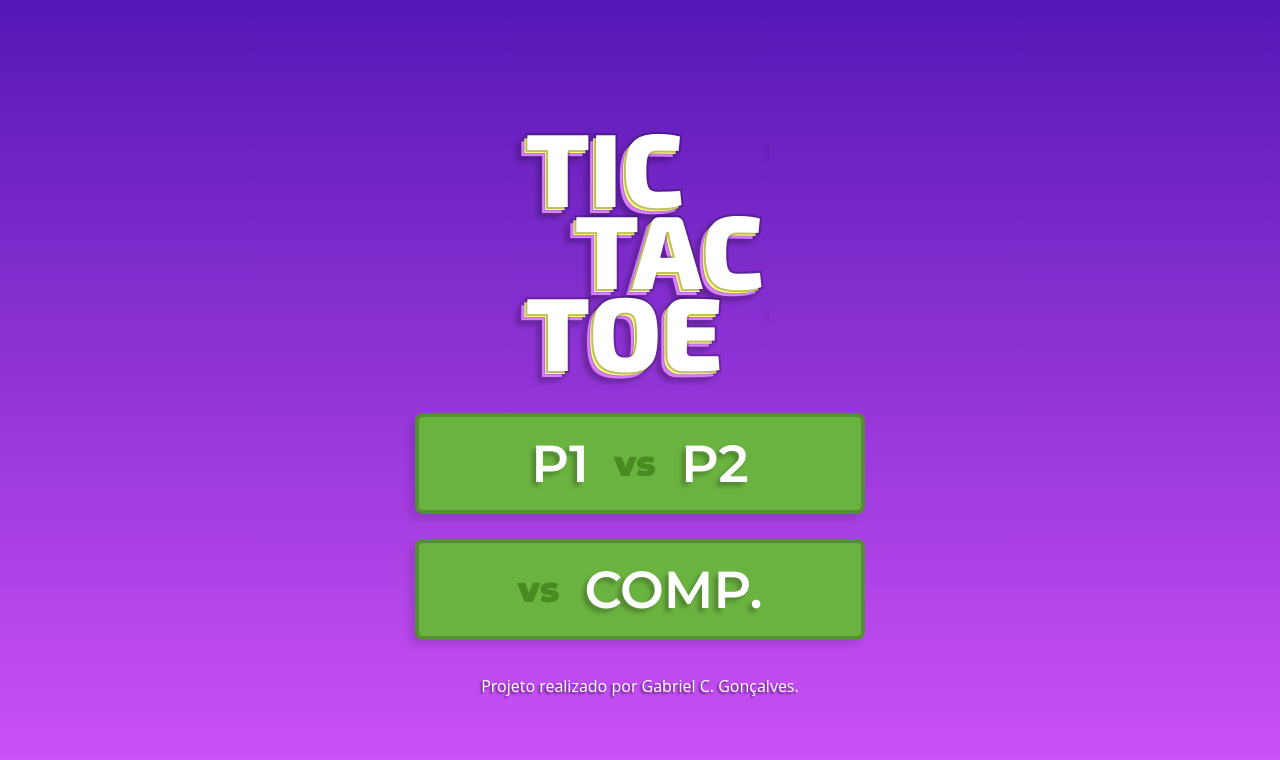
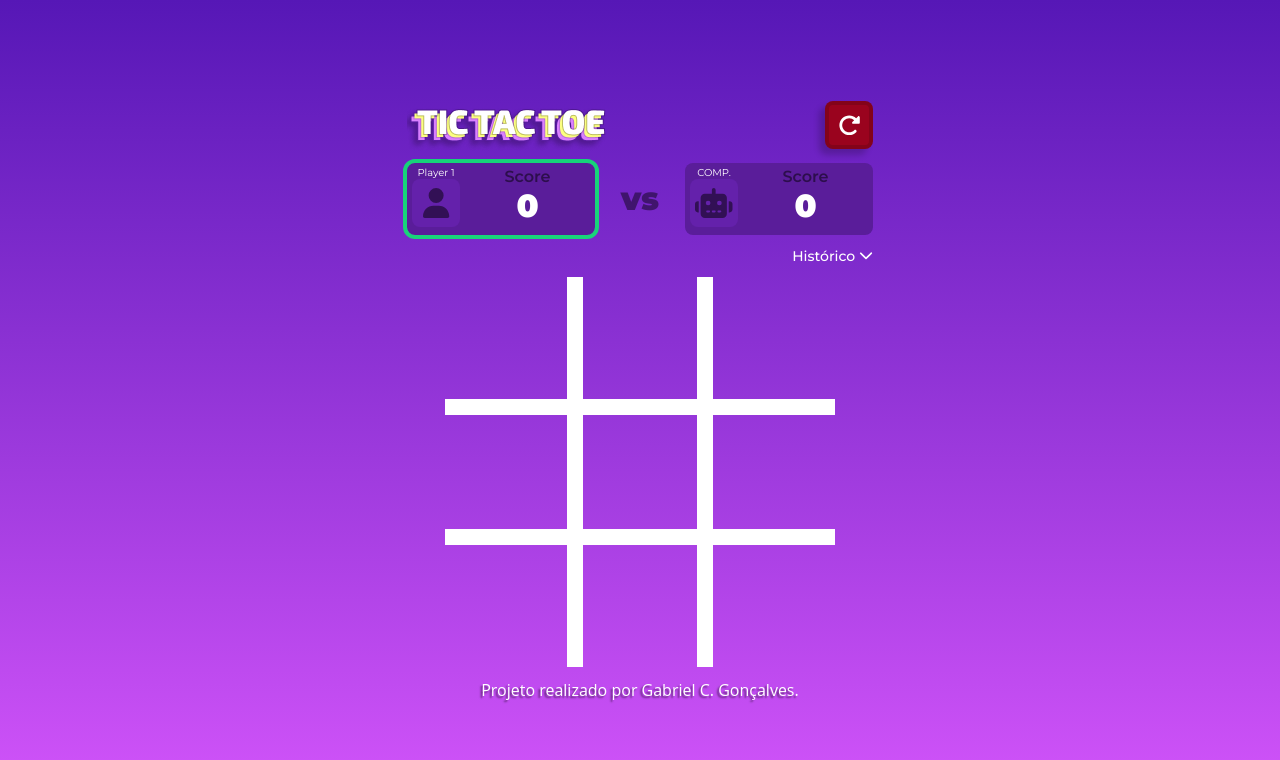
Before and after one commit to elcarvalhogoncalves/Tic-Tac-Toe, a React (Vite) app: page /play in a window 1280 px wide. Shown: the top 760 px of the page. Built offline with nearby package versions, Linux system fonts and the light colour scheme.

Commit message:
Modelo com contexto

```diff
--- a/src/App.tsx
+++ b/src/App.tsx
@@ -1,66 +1,50 @@
 import { useState } from 'react'
 import { BrowserRouter, Routes , Route, Link } from "react-router-dom"
+import { Outlet } from 'react-router-dom'
+import tttContext from './context/TicTacToe.ts'
 import './App.css'
 
 // Paginas
 import Home from "./pages/Home/index.tsx"
-import Pick from "./pages/Choice/"
-import Play from "./pages/Play/"
+import Pick from "./pages/Choice/index.tsx"
+import Play from "./pages/Play/index.tsx"
 
 import Footer from "./components/Footer.tsx"
 
+interface IGame{
+  players: string[],
+  turn:number,
+  bot:boolean,
+  jogadaBot:number,
+  pick: string[],
+  score: number[],
+  historico: never[],
+  table: string[],
+  winner: never[],
+}
+
 function App() {
-  const [paginaAtual, setPaginaAtual] = useState(1);
+  const [game, setGame] = useState<IGame>(
+    {
+      players: ['Player 1','COMP.'],
+      turn:0,
+      bot:true,
+      jogadaBot:10,
+      pick: ['x','o'],
+      score: [0,0],
+      historico:[],
+      table: ['', '', '', '', '', '', '', '', ''],
+      winner: [],
+    }
+  );
 
-
-  const [historico, setHistorico] = useState([]);
-  const [bot, setBot] = useState(0);
-  const [turn, setTurn] = useState(0)
-
-  const [players, setPlayers] = useState([{nome:'', pick:'', score:''},{nome:'', pick:'', score:0}])
-
-  const reset = (e: any) => {
-    console.log(e)
-    const attPlayers = [{nome:'Player 1', pick:e, score: 0},{nome:(bot === 0 ? 'Player 2' : 'Comp'), pick:!e, score: 0}]
-    setPlayers(attPlayers)
-    setHistorico([])
-    setTurn(0)
-  };
-
-  const turnChange = () => {
-    turn === 0 ? setTurn(1) : setTurn(0)
-  }
-
-  const setAdversario = (e: any) => {
-    e === 0 ? setBot(0):setBot(1);
-  }
-
-  const whatPickOne = (e: any) => {
-    const attPlayers = [{nome:'Player 1', pick:e, score: 0},{nome:(bot === 0 ? 'Player 2' : 'Comp'), pick:!e, score: 0}]
-    setPlayers(attPlayers)
-  };
-
-  let paginaRenderizada
-
-    switch(paginaAtual) {
-      case 1:
-        paginaRenderizada = <Home paginaAtual={setPaginaAtual} adversario={setAdversario} />;
-        break
-      case 2:
-        paginaRenderizada = <Pick paginaAtual={setPaginaAtual} pick={whatPickOne} />;
-        break
-      case 3:
-        paginaRenderizada = <Play reset={reset} paginaAtual={setPaginaAtual} turn={turn} pick={players} turnChange={turnChange} />;
-        break
-      default:
-        paginaRenderizada = null;
-        console.log("Erro")
-    }
-
-  return (
+  console.log(game)
+   return (
     <main>
       <div>
-      {paginaRenderizada}
+      <tttContext.Provider value={{game, setGame}}>
+        <Outlet />
+      </tttContext.Provider>
     </div>
       <Footer />
     </main>
--- a/src/components/Celula.tsx
+++ b/src/components/Celula.tsx
@@ -3,9 +3,12 @@ import { faXmark } from '@fortawesome/free-solid-svg-icons'
 import { faO } from '@fortawesome/free-solid-svg-icons'
 
 import './Celula.css'
-import { useState, useEffect } from 'react'
+import React , { useContext, useState, useEffect } from 'react';
+import tttContext from "../context/TicTacToe.ts";
 
-export default function Celula(props: any){
+export default function Celula(props:any){
+
+    const {game, setGame}: any = useContext(tttContext);
     const [selected, setSelected] = useState(false);
     const [blocked, setBlocked] = useState(false);
     const [whatpicked, setPicked] = useState(null)
@@ -13,22 +16,46 @@ export default function Celula(props: any){
 
     useEffect(() => {
         setSelected(false);
-        setPicked(null);
-    },[props.reset]);
+        setPicked(null)
+        setBlocked(false)
+    }, [props.reset]);
 
-    // console.log(props.reset)
+    useEffect(() => {
+
+        setTimeout(() => {
+            if(game.bot === true && props.id === game.jogadaBot && selected === false){
+                turn();
+            }
+          }, 750);
+
+    }, [game.jogadaBot]);
+
+    function checkOnTable(e:any){
+        const aA = game.table
+        aA[e] = game.pick[game.turn]
+        setGame((prevObjeto: any) => ({
+            ...prevObjeto,
+            table: aA,
+          }));
+    }
+
 
     const turn = () => {
-        if(selected === false && props.win === 0){
+        if(selected === false){
+            checkOnTable(props.id);
             setSelected(true);
-            setPicked(props.turn)
+            setPicked(game.pick[game.turn])
+
             props.turnChange();
+
         }
+
     };
+
 
     return(
         <>
-            {(selected === false && props.win === 0 ? (selected === false ? <div onClick={turn} className='xORoHover'><p>{props.turn === true ? <FontAwesomeIcon icon={faXmark} /> : <FontAwesomeIcon icon={faO} />}</p></div> : <div onClick={turn} className={`xORo ${props.win === 1 ? 'green' : props.win === -1 ? 'opaco' : ''}`}><p>{whatpicked === true ? <FontAwesomeIcon icon={faXmark} /> : <FontAwesomeIcon icon={faO} />}</p></div>): "")}
+            {game.winner.length > 1 && selected === false ? '':((selected === false ? <div onClick={turn} className='xORoHover'><p>{game.pick[game.turn] === 'x' ? <FontAwesomeIcon icon={faXmark} /> : <FontAwesomeIcon icon={faO} />}</p></div> : <div onClick={turn} className={`xORo ${ (game.winner).includes(props.id) === true ? 'green' : !(game.winner).includes(props.id) === true && (game.winner.length > 1) ? 'opaco' : ''}`}><p>{whatpicked === "x" ? <FontAwesomeIcon icon={faXmark} /> : <FontAwesomeIcon icon={faO} />}</p></div>))}
 
         </>
     )
--- /dev/null
+++ b/src/context/TicTacToe.ts
@@ -0,0 +1,6 @@
+import { createContext } from "react";
+
+
+const tttContext = createContext({});
+
+export default tttContext;
--- a/src/index.css
+++ b/src/index.css
@@ -22,10 +22,8 @@ main{
   flex-direction: column;
   align-items: center;
   max-width: 566px;
-
-
 }
 
-.link{
+a{
   text-decoration: none;
 }
--- a/src/main.tsx
+++ b/src/main.tsx
@@ -1,11 +1,33 @@
-import React from 'react'
+import React, { Children, useState } from 'react'
 import ReactDOM from 'react-dom/client'
 import App from './App.tsx'
 import './index.css'
 
+import { createBrowserRouter, RouterProvider } from 'react-router-dom'
+
+
+
+import Home from './pages/Home'
+import Pick from './pages/Choice'
+import Play from './pages/Play'
+
+const router = createBrowserRouter([
+  {
+    path: "/",
+    element: <App />,
+    children:[
+      {path: "/", element: <Home />},
+      {path: "/pick", element: <Pick />},
+      {path: "/play", element:<Play />},
+    ],
+  },
+]);
+
 
 ReactDOM.createRoot(document.getElementById('root') as HTMLElement).render(
   <React.StrictMode>
-    <App />
+
+      <RouterProvider router={router} />
+
   </React.StrictMode>,
 )
--- a/src/pages/Choice/index.tsx
+++ b/src/pages/Choice/index.tsx
@@ -1,29 +1,26 @@
 import { Link } from "react-router-dom"
 import "./style.css"
-import Play from "../Play/"
+import React , { useContext } from 'react';
+import tttContext from "../../context/TicTacToe.ts";
 
-export default function Choice(props: any){
-    const setPaginaAtual = (e: any) => {
-        props.paginaAtual(e);
-    };
+export default function Choice(){
 
-    const setPickOne = (e: any) => {
-        props.pick(e);
-    };
-
-    const letsGoPlay = (e: any) => {
-        setPaginaAtual(3);
-        setPickOne(e);
+    const {game, setGame}: any = useContext(tttContext);
+    function setPick(e: number){
+        setGame((prevObjeto: any) => ({
+            ...prevObjeto,
+            pick: e === 0 ? ['x','o'] : ['o','x']
+          }));
     }
 
     return (
         <section className="choice">
-            <figure> </figure>
+            <Link to="../"><figure> </figure></Link>
             <div className="pick"><p>P1, faça sua escolha:</p></div>
 
             <div className="botao">
-                <button onClick={() => {letsGoPlay(true)}}><div className="choice-x"></div></button>
-                <button onClick={() => {letsGoPlay(false)}}><div className="choice-o"></div></button>
+                <Link to="/play"><button onClick={() => {setPick(0)}}><div className="choice-x"></div></button></Link>
+                <Link to="/play"><button onClick={() => {setPick(1)}}><div className="choice-o"></div></button></Link>
             </div>
         </section>
     )
--- a/src/pages/Home/index.tsx
+++ b/src/pages/Home/index.tsx
@@ -1,15 +1,31 @@
 import { Link } from "react-router-dom"
-import React , { useState } from 'react';
+import React , { useContext, useState } from 'react';
+
+import "./style.css"
+import tttContext from "../../context/TicTacToe.ts";
+
+function Home() {
+    const {game, setGame}: any = useContext(tttContext);
+
+    function reset(){
+        setGame(() => ({
+            turn:0,
+            score: [0,0],
+            historico:[],
+            table: ['', '', '', '', '', '', '', '', ''],
+            winner: [],
+          }));
+    }
 
 
-import "./style.css"
-
-function Home( props:  any ) {
-
-    const setAdversario = (e: any) => {
-        props.paginaAtual(2);
-        props.adversario(e);
-    };
+    function setBot(e: boolean){
+        reset();
+        setGame((prevObjeto: any) => ({
+            ...prevObjeto,
+            players: e === true ? ["Player 1","COMP."]:["Player 1","Player 2"],
+            bot: e
+          }));
+    }
 
     return (
         <>
@@ -17,9 +33,10 @@ function Home( props:  any ) {
         <section className="home">
             <figure> </figure>
             <div className="botao">
+                <Link to="/pick"><button onClick={() => {setBot(false)}}><p>P1</p><span>vs</span><p>P2</p></button></Link>
+                <Link to="/pick"><button onClick={() => {setBot(true)}}><span>vs</span><p>COMP.</p></button></Link>
 
-                <button onClick={() => {setAdversario(0)}}><p>P1</p><span>vs</span><p>P2</p></button>
-                <button onClick={() => {setAdversario(1)}}><span>vs</span><p>COMP.</p></button>
+
             </div>
         </section>
         </>
--- a/src/pages/Home/style.css
+++ b/src/pages/Home/style.css
@@ -1,3 +1,4 @@
+
 .home{
     display: flex;
     flex-direction: column;
@@ -20,6 +21,7 @@
 .home .botao{
     display: flex;
     flex-direction: column;
+    text-decoration: none;
     gap: 25px;
 }
 
@@ -36,7 +38,9 @@
     align-items: center;
     justify-content: center;
     gap: 25px;
+
 }
+
 
 .home .botao button:hover{
     background: #66c131;
@@ -44,6 +48,7 @@
 }
 
 .home button p {
+
     font-size: 52px;
     font-weight: 600;
     color: #fff;
--- a/src/pages/Play/index.tsx
+++ b/src/pages/Play/index.tsx
@@ -4,109 +4,206 @@ import { FontAwesomeIcon } from '@fortawesome/react-fontawesome'
 import { faHouse } from '@fortawesome/free-solid-svg-icons'
 import { faRotateRight,faChevronDown, faChevronUp, faUser, faRobot } from '@fortawesome/free-solid-svg-icons'
 import Celula from "../../components/Celula"
-import { useState } from "react"
+import React , { useContext, useState, useEffect } from 'react';
+import tttContext from "../../context/TicTacToe.ts";
+import { Link } from "react-router-dom"
+// let ganhador
 
-let ganhador
+// function checkVencedor(e: any){
+//     //VERIFICAR AS LINHAS
+//     if(e[0] === e[1] && e[0] === e[2] && e[0] != ''){
+//         ganhador = e
+//         return([0,1,2])
+//     } else
+//     if(e[3] === e[4] && e[3] === e[5] && e[3] != ''){
+//         ganhador = e
+//         return([3,4,5])
+//     } else
+//     if(e[6] === e[7] && e[6] === e[8] && e[6] != ''){
+//         ganhador = e
+//         return([6,7,8])
+//     }
 
-function checkVencedor(e: any){
+//     //VERIFICAR AS COLUNAS
+//     if(e[0] === e[3] && e[0] === e[6] && e[0] != ''){
+//         ganhador = e
+//         return([0,3,6])
+//     } else
+//     if(e[1] === e[4] && e[1] === e[7] && e[1] != ''){
+//         ganhador = e
+//         return([1,4,7])
+//     } else
+//     if(e[2] === e[5] && e[2] === e[8] && e[2] != ''){
+//         ganhador = e
+//         return([2,5,8])
+//     }
+
+//     //VERIFICAR AS DIAGONAIS
+//     if(e[0] === e[4] && e[0] === e[8] && e[0] != ''){
+//         ganhador = e
+//         return([0,4,8])
+//     } else
+//     if(e[2] === e[4] && e[2] === e[6] && e[2] != ''){
+//         ganhador = e
+//         return([2,4,6])
+//     } else
+//     if(e.every((item: any) => item != '')) {
+//         ganhador = "velha"
+//         return([9])
+//     }
+//     return([10])
+// }
+export default function Play(){
+
+    const [rst, setReset] = useState(true);
+    const [sHistorico, setShowHistorico] = useState(false);
+    const {game, setGame}: any = useContext(tttContext);
+
+
+    function turnAround(){
+
+        if(checkWhoWin()) return
+        setGame((prevObjeto: any) => ({
+            ...prevObjeto,
+            turn: (game.turn === 0 ? 1 : 0),
+        }));
+
+        if(game.turn === 0 ){
+            setGame((prevObjeto: any) => ({
+                ...prevObjeto,
+                jogadaBot: mrRobot(),
+              }));
+        }
+    }
+
+
+    function checkWhoWin(){
+        if(whoWin(game.table) != null){
+            const winner = whoWin(game.table);
+            if(winner.length === 1){
+                showHistorico();
+                addHistorico("velha")
+                return true
+            } else if(winner.length > 1){
+                setGame((prevObjeto: any) => ({
+                    ...prevObjeto,
+                    winner: winner,
+                  }));
+                addHistorico(game.pick[0]===game.table[winner[0]] ? `${game.players[0]}` : `${game.players[1]}`)
+                addScore(game.pick[0]===game.table[winner[0]] ? 0 : 1)
+                return true
+            }
+        }
+        return false
+    }
+
+
+    function whoWin(e:any){
         //VERIFICAR AS LINHAS
         if(e[0] === e[1] && e[0] === e[2] && e[0] != ''){
-        ganhador = e
             return([0,1,2])
         } else
         if(e[3] === e[4] && e[3] === e[5] && e[3] != ''){
-        ganhador = e
             return([3,4,5])
         } else
         if(e[6] === e[7] && e[6] === e[8] && e[6] != ''){
-        ganhador = e
             return([6,7,8])
         }
 
         //VERIFICAR AS COLUNAS
         if(e[0] === e[3] && e[0] === e[6] && e[0] != ''){
-        ganhador = e
             return([0,3,6])
         } else
         if(e[1] === e[4] && e[1] === e[7] && e[1] != ''){
-        ganhador = e
             return([1,4,7])
         } else
         if(e[2] === e[5] && e[2] === e[8] && e[2] != ''){
-        ganhador = e
             return([2,5,8])
         }
 
         //VERIFICAR AS DIAGONAIS
         if(e[0] === e[4] && e[0] === e[8] && e[0] != ''){
-        ganhador = e
             return([0,4,8])
         } else
         if(e[2] === e[4] && e[2] === e[6] && e[2] != ''){
-        ganhador = e
             return([2,4,6])
         } else
         if(e.every((item: any) => item != '')) {
-        ganhador = "velha"
-        return([9])
+            return ([9])
         }
-    return([10])
+        return []
     }
-export default function Play(props: any){
+
+    function addHistorico(e:any){
+        const string = e != 'velha' ? `${e} ganhou`: <strong>Aah, deu velha...</strong>
+        setGame((prevObjeto: any) => ({
+            ...prevObjeto,
+            historico: [...game.historico, string],
+          }));
+        //console.log(string)
+    }
+
+    function addScore(e:any){
+        setGame((prevObjeto: any) => ({
+            ...prevObjeto,
+            score: [e === 0 ? game.score[0]++ : game.score[0] , e === 1 ? game.score[1]++ : game.score[1]],
+          }));
+    }
+
+    function reset(){
+        setGame((prevObjeto: any) => ({
+            ...prevObjeto,
+            turn: 0,
+            table: ['', '', '', '', '', '', '', '', ''],
+            winner: [],
+          }));
+          sHistorico === true ? showHistorico():'';
+          setReset(!rst);
+    }
+
+    function showHistorico(){
+        setShowHistorico(!sHistorico);
+    }
+
+    function findIndices(arr: any[], condition: { (element: any): boolean; (arg0: any): any }) {
+        return arr.reduce((indices: any[], element: any, index: any) => {
+          if (condition(element)) {
+            indices.push(index);
+          }
+          return indices;
+        }, []);
+      }
+
+    function getRandomValue<T>(arr: T[]): T | undefined {
+        if (arr.length === 0) {
+            return undefined;
+        }
+
+        const randomIndex = Math.floor(Math.random() * arr.length);
+        return arr[randomIndex];
+    }
+
+    function mrRobot(){
+        const quadrasDisponiveis = findIndices(game.table, (element: string) => element === '');
+        return getRandomValue(quadrasDisponiveis)
+    }
 
 
-
-
-
-
-    const [reset, setReset] = useState(false)
-
-
-    const players = props.pick;
-
-    const [tictactoe, setTTT] = useState(['','','','','','','','',''])
-    const [result, setResult] = useState();
-
-    checkVencedor(tictactoe);
-    console.log(result)
-
-    const arrayAux = [...tictactoe];
-
-    const setPaginaAtual = (e: any) => {
-        props.paginaAtual(e);
-    };
-
-    const comeHome = () => {
-        setPaginaAtual(1);
-        props.reset();
-    }
-    const restartPlay = () => {
-        props.reset(players[0].pick)
-        const arrayAux = ['','','','','','','','',''];
-        setTTT(arrayAux);
-        setReset(!reset)
-    }
-
-    const turnChange = () =>{
-        props.turnChange();
-    };
-
-    // console.log(tictactoe)
     return (
         <section className="play">
 
             <section className="top">
-                <figure> </figure>
+            <Link to="../"><figure> </figure></Link>
                 <div className="button-top">
-                    <div onClick={() => {comeHome()}} className="but" ><FontAwesomeIcon icon={faHouse} size="2xs" style={{color: "#ffffff",}} /></div>
-                    <div onClick={() => {restartPlay()}} className="but but_red" ><FontAwesomeIcon icon={faRotateRight} size="2xs" style={{color: "#ffffff",}} /></div>
+
+                    <div onClick={() => {reset()}} className="but but_red" ><FontAwesomeIcon icon={faRotateRight} size="2xs" style={{color: "#ffffff",}} /></div>
                 </div>
             </section>
 
             <section className="score-bar">
-                <div className={`score ${props.turn === 0 ? 'turn' : '' }`}>
+                <div className={`score ${game.turn === 0 ? 'turn' : '' }`}>
                     <div className="player">
-                        <p>{players[0].nome}</p>
+                        <p>{game.players[0]}</p>
                         <div className="playerPhoto">
                             <FontAwesomeIcon icon={faUser} />
                         </div>
@@ -114,55 +211,74 @@ export default function Play(props: any){
 
                     <div className="scorePlayer">
                         <h3>Score</h3>
-                        <p>{players[0].score}</p>
+                        <p>{game.score[0]}</p>
                     </div>
                 </div>
                 <p>vs</p>
-                <div className={`score ${props.turn === 1 ? 'turn' : '' }`}>
+                <div className={`score ${game.turn === 1 ? 'turn' : '' }`}>
                     <div className="player">
-                        <p>{players[1].nome}</p>
+                        <p>{game.players[1]}</p>
                         <div className="playerPhoto">
-                            <FontAwesomeIcon icon={faRobot} />
+                            {game.bot === true ? <FontAwesomeIcon icon={faRobot} /> : <FontAwesomeIcon icon={faUser} />}
                         </div>
                     </div>
                     <div className="scorePlayer">
                         <h3>Score</h3>
-                        <p>{players[1].score}</p>
+                        <p>{game.score[1]}</p>
                     </div>
                 </div>
             </section>
 
             <section className="historico">
-                <p>Histórico <FontAwesomeIcon icon={faChevronDown} /></p>
+                <p onClick={showHistorico}>Histórico {sHistorico === true ? <FontAwesomeIcon icon={faChevronUp} /> : <FontAwesomeIcon icon={faChevronDown} />}</p>
+                {
+                    sHistorico === true ?
+                        <section className="list">
+                            {(game.historico).length > 0 ? (
+                            <ul>
+                            {game.historico.map((item: any, index: any) => (
+                                <p key={index}>{item}</p>
+                            ))}
+                            </ul>
+                        ) : (
+                            <p>Histórico vazio.</p>
+                            )}
+
+                        </section>
+                    : ''
+
+
+                }
+
             </section>
 
             <section className="game">
-                <div onClick={() => {arrayAux[0] = players[props.turn].pick === true ? "x":"o"; setTTT(arrayAux)}} className="celula celula-c1">
-                    <Celula turn={players[props.turn].pick} turnChange={turnChange} win={checkVencedor(tictactoe)[0] === 10 ? 0 : checkVencedor(tictactoe).includes(0) === true ? 1 : -1} reset={reset}/>
+                <div className="celula celula-c1">
+                    <Celula id={0} turnChange={turnAround} reset={rst}/>
                 </div>
-                <div onClick={() => {arrayAux[1] = players[props.turn].pick === true ? "x":"o"; setTTT(arrayAux)}} className="celula celula-c2">
-                    <Celula turn={players[props.turn].pick} turnChange={turnChange} win={checkVencedor(tictactoe)[0] === 10 ? 0 : checkVencedor(tictactoe).includes(1) === true ? 1 : -1} reset={reset}/>
+                <div className="celula celula-c2">
+                    <Celula id={1} turnChange={turnAround} reset={rst}/>
                 </div>
-                <div onClick={() => {arrayAux[2] = players[props.turn].pick === true ? "x":"o"; setTTT(arrayAux)}} className="celula celula-c3">
-                    <Celula turn={players[props.turn].pick} turnChange={turnChange} win={checkVencedor(tictactoe)[0] === 10 ? 0 : checkVencedor(tictactoe).includes(2) === true ? 1 : -1} reset={reset}/>
+                <div className="celula celula-c3">
+                    <Celula id={2} turnChange={turnAround} reset={rst}/>
                 </div>
-                <div onClick={() => {arrayAux[3] = players[props.turn].pick === true ? "x":"o"; setTTT(arrayAux)}} className="celula celula-c4">
-                    <Celula turn={players[props.turn].pick} turnChange={turnChange} win={checkVencedor(tictactoe)[0] === 10 ? 0 : checkVencedor(tictactoe).includes(3) === true ? 1 : -1} reset={reset}/>
+                <div className="celula celula-c4">
+                    <Celula id={3} turnChange={turnAround} reset={rst}/>
                 </div>
-                <div onClick={() => {arrayAux[4] = players[props.turn].pick === true ? "x":"o"; setTTT(arrayAux)}} className="celula">
-                    <Celula turn={players[props.turn].pick} turnChange={turnChange} win={checkVencedor(tictactoe)[0] === 10 ? 0 : checkVencedor(tictactoe).includes(4) === true ? 1 : -1} reset={reset}/>
+                <div className="celula">
+                    <Celula id={4} turnChange={turnAround} reset={rst}/>
                 </div>
-                <div onClick={() => {arrayAux[5] = players[props.turn].pick === true ? "x":"o"; setTTT(arrayAux)}} className="celula celula-c6">
-                    <Celula turn={players[props.turn].pick} turnChange={turnChange} win={checkVencedor(tictactoe)[0] === 10 ? 0 : checkVencedor(tictactoe).includes(5) === true ? 1 : -1} reset={reset}/>
+                <div className="celula celula-c6">
+                    <Celula id={5} turnChange={turnAround} reset={rst}/>
                 </div>
-                <div onClick={() => {arrayAux[6] = players[props.turn].pick === true ? "x":"o"; setTTT(arrayAux)}} className="celula celula-c7">
-                    <Celula turn={players[props.turn].pick} turnChange={turnChange} win={checkVencedor(tictactoe)[0] === 10 ? 0 : checkVencedor(tictactoe).includes(6) === true ? 1 : -1} reset={reset}/>
+                <div className="celula celula-c7">
+                    <Celula id={6} turnChange={turnAround} reset={rst}/>
                 </div>
-                <div onClick={() => {arrayAux[7] = players[props.turn].pick === true ? "x":"o"; setTTT(arrayAux)}} className="celula celula-c8">
-                    <Celula turn={players[props.turn].pick} turnChange={turnChange} win={checkVencedor(tictactoe)[0] === 10 ? 0 : checkVencedor(tictactoe).includes(7) === true ? 1 : -1} reset={reset}/>
+                <div className="celula celula-c8">
+                    <Celula id={7} turnChange={turnAround} reset={rst}/>
                 </div>
-                <div onClick={() => {arrayAux[8] = players[props.turn].pick === true ? "x":"o"; setTTT(arrayAux)}} className="celula celula-c9">
-                    <Celula turn={players[props.turn].pick} turnChange={turnChange} win={checkVencedor(tictactoe)[0] === 10 ? 0 : checkVencedor(tictactoe).includes(8) === true ? 1 : -1} reset={reset}/>
+                <div className="celula celula-c9">
+                    <Celula id={8} turnChange={turnAround} reset={rst}/>
                 </div>
 
             </section>
--- a/src/pages/Play/style.css
+++ b/src/pages/Play/style.css
@@ -188,8 +188,29 @@
 }
 
 .historico {
+    position: relative;
     width: 100%;
     justify-content: end;
+}
+
+.historico .list{
+    display: flex;
+    flex-direction: column-reverse;
+    padding: 7px;
+    font-family: 'Montserrat';
+    font-style: normal;
+    font-weight: 500;
+    border-radius: 8px;
+    position: absolute;
+    width: 100%;
+    background-color: rgba(90, 29, 154, 0.75);
+    color: #fff;
+    max-height: 120px;
+    overflow-y: auto;
+}
+.historico .list p{
+    text-align: start;
+
 }
 
 .historico p{
@@ -199,6 +220,7 @@
     font-weight: 500;
     font-size: 14px;
     color: #fff;
+    cursor: pointer;
 }
 
 
```
Lines whose indentation alone changed are shown as unchanged.
